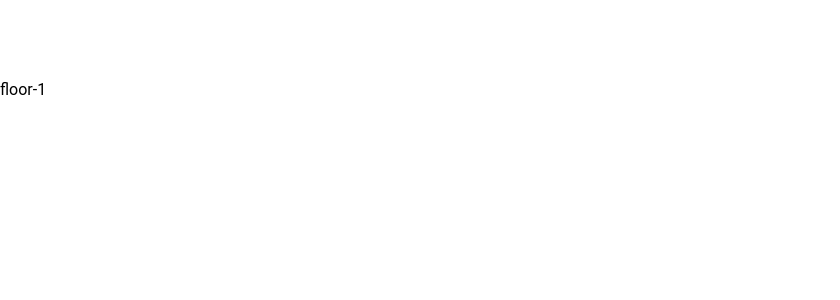
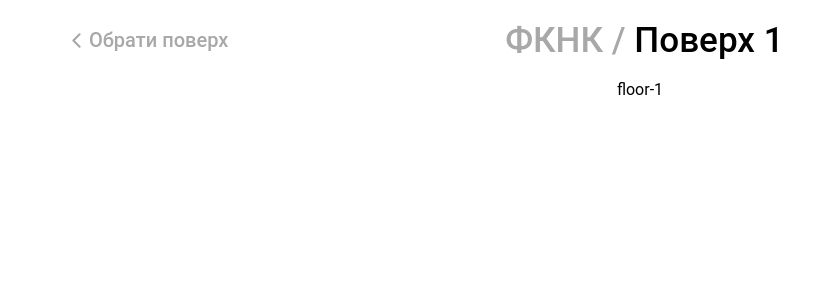
Before and after one commit to actpohabtNS/interactive-map, a React (Create React App) app: page / in a window 1280 px wide. Both pictures are taken after a click on the element 937 px from the left and 227 px from the top of the page. Shown: the top 300 px of the page, without its empty margins (0-840 px from the left). Built offline with nearby package versions, Linux system fonts and the light colour scheme.

Commit message:
[ DONE ] going back to root page

```diff
--- a/src/App.css
+++ b/src/App.css
@@ -45,7 +45,7 @@
   align-items: center;
 
   font-size: 20px;
-  color: #e8e8e8;
+  color: #a8a8a8;
   cursor: pointer;
 }
 
@@ -90,3 +90,10 @@
   display: inline-block;
   font-size: 20px;
 }
+
+.floor-page {
+  display: flex;
+  align-items: center;
+  flex-direction: column;
+  padding: 0 5vw;
+}
--- a/src/pages/FloorPage.js
+++ b/src/pages/FloorPage.js
@@ -1,5 +1,5 @@
 import React from 'react'
-import { useParams, Redirect } from 'react-router-dom'
+import { useParams, Link, Redirect } from 'react-router-dom'
 import Header from '../components/Header'
 
 const floorsData = require('../data/floors.json')
@@ -13,10 +13,16 @@ const FloorPage = ({ style }) => {
   }
 
   return (
-    <div>
+    <div className="floor-page">
       <Header
-        backText="Обрати поверх"
-      />
+        backChevron
+        backComponent={ <Link to="/" style={{ textDecoration: 'none', color: '#a8a8a8' }}>Обрати поверх</Link> }
+      >
+        <Link to="/" style={{ textDecoration: 'none', color: '#a8a8a8' }}><pre> ФКНК / </pre></Link>
+
+        <span>{ `Поверх ${floor.num}` }</span>
+      </Header>
+
       <span>{ floorId }</span>
     </div>
   )
```
